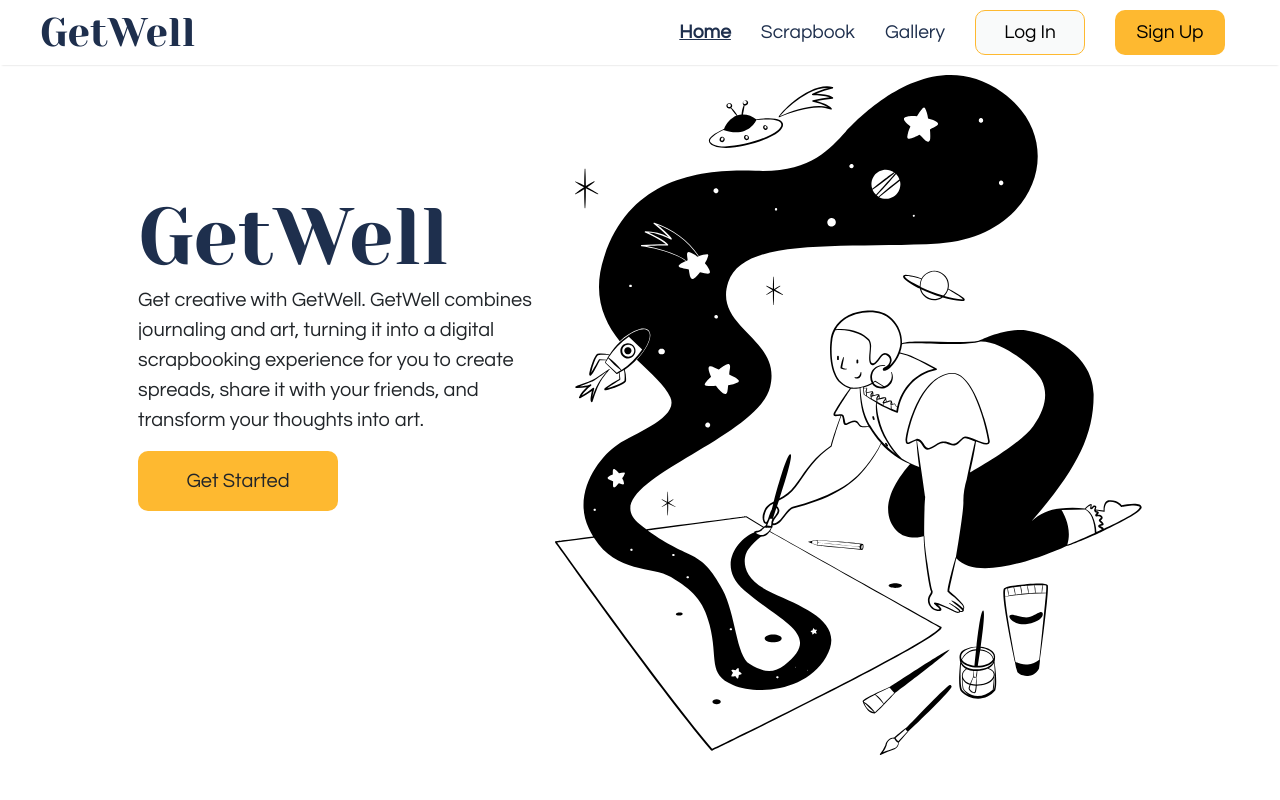
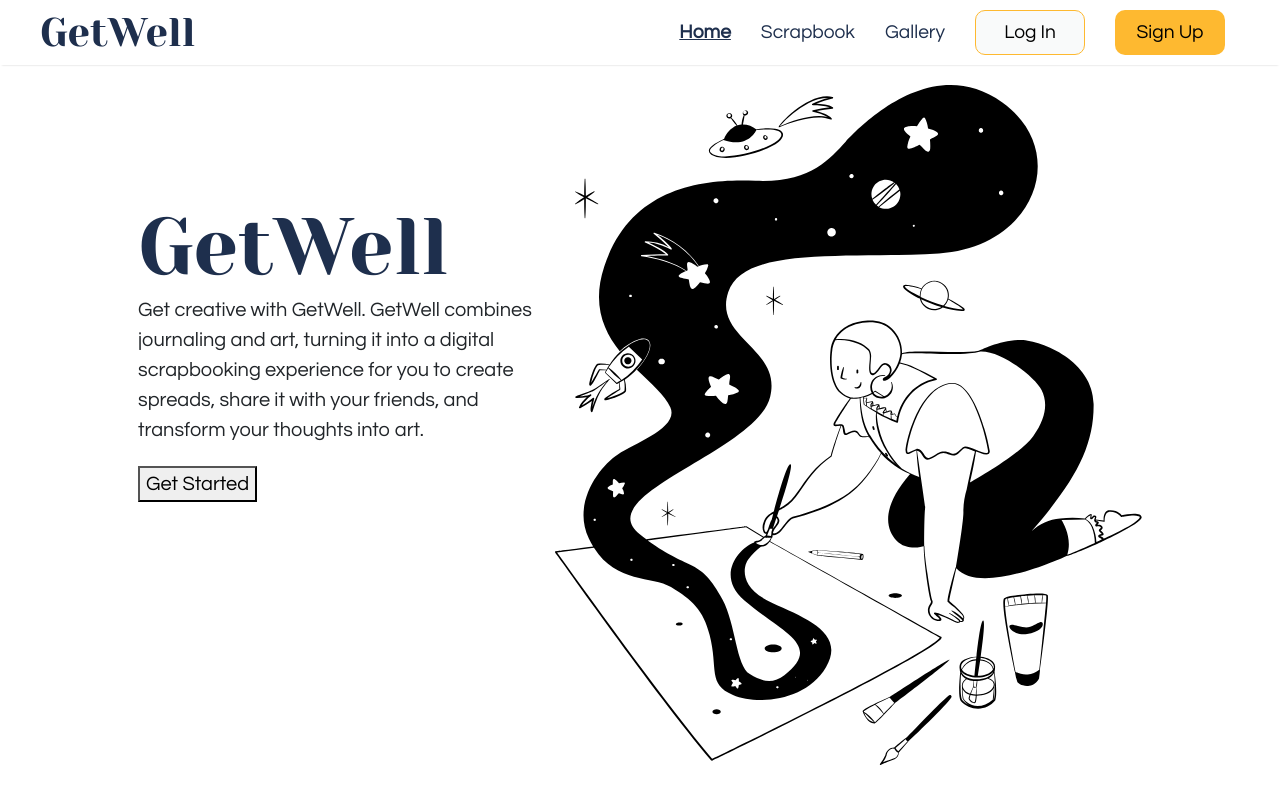
Before and after one commit to info442-spr22/g-team, a React (Create React App) app: page / in a window 1280 px wide. Shown: the top 800 px of the page. Built offline with nearby package versions, Linux system fonts and the light colour scheme.

Commit message:
Add button to landing

```diff
--- a/src/page/Landing/Landing.jsx
+++ b/src/page/Landing/Landing.jsx
@@ -21,7 +21,8 @@ function Landing() {
           <p>Get creative with GetWell. GetWell combines journaling and art,
           turning it into a digital scrapbooking experience for you to create spreads,
           share it with your friends, and transform your thoughts into art.</p>
-          <div className={styles.call_to_action}><p>Get Started</p></div>
+          {/* <div className={styles.call_to_action}><p>Get Started</p></div> */}
+          <button className={styles.call_to_action}>Get Started</button>
         </div>
         <div className={styles.intro_pic}>
           <img src={landing_splash} alt={"Person painting with space"} />
--- a/src/page/Landing/Landing.module.css
+++ b/src/page/Landing/Landing.module.css
@@ -42,8 +42,13 @@
   display: flex;
 }
 
-.call_to_action p {
-  margin-top: 15px;
+.button {
+  color: var(--landing-section-two-color);
+}
+
+.call_to_action {
+  margin-top: 5px;
+  font-size: 20px;
 }
 
 .intro_txt, .intro_pic {
@@ -52,7 +57,7 @@
 }
 
 .intro_pic {
-  margin-top: calc(10px + var(--nav-bar-height));
+  margin-top: calc(20px + var(--nav-bar-height));
 }
 
 .intro_txt, .intro_pic, .intro_pic img {
```
